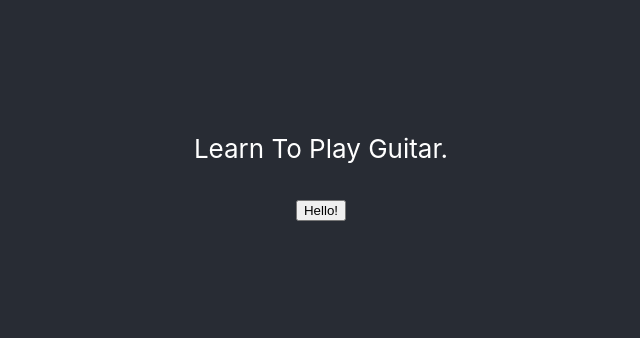
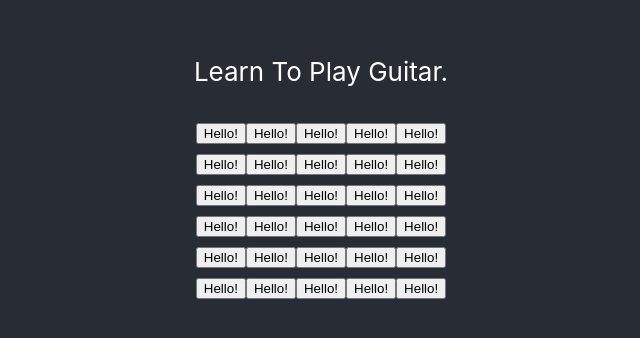
Before and after one commit to wgolling/learn-guitar-scales, a React (Create React App) app: page / in a window 1280 px wide. Shown: the part 236-574 px from the top of the page, without its empty margins (319-959 px from the left). Built offline with nearby package versions, Linux system fonts and the light colour scheme.

Commit message:
add a fretboard of independent buttons

```diff
--- a/src/App.js
+++ b/src/App.js
@@ -17,28 +17,58 @@ class FretBoard extends React.Component {
   constructor(props) {
     super(props);
     this.state = {
-      value: "Hello!",
+      value: true,
+      values: Array(5 * 6).fill(true),
     };
   }
 
-  changeMessage(message) {
+  toggleMessage() {
     this.setState({
-      value: message,
+      value: !this.state.value,
     });
   }
-  renderFret() {
+
+  toggleValue(i) {
+    var newValues = this.state.values.slice();
+    newValues[i] = !newValues[i];
+    this.setState({
+      values: newValues,
+    });
+  }
+
+  renderFret(i) {
     return (
       <Fret
-        value={this.state.value}
-        onClick={() => this.changeMessage("Goodbye!")}
+        key={i.toString()}
+        value={this.state.values[i] ? "Hello!" : "Goodbye!"}
+        onClick={() => this.toggleValue(i)}
       />
     );
   }
 
+  renderString(j) {
+    const frets = [];
+    const fretsPerString = 5;
+    var i;
+    for (i=0; i < fretsPerString; i++) {
+      frets.push(this.renderFret(j * fretsPerString + i));
+    }
+    return (
+      <div className="string" key={j.toString()}>
+        {frets}
+      </div>
+    );
+  }
+
   render() {
+    const strings = [];
+    var i;
+    for (i = 0; i < 6; i++) {
+      strings.push(this.renderString(i));
+    }
     return (
-      <div>
-        {this.renderFret()}
+      <div className="fretboard">
+        {strings}
       </div>
     );
   }
```
